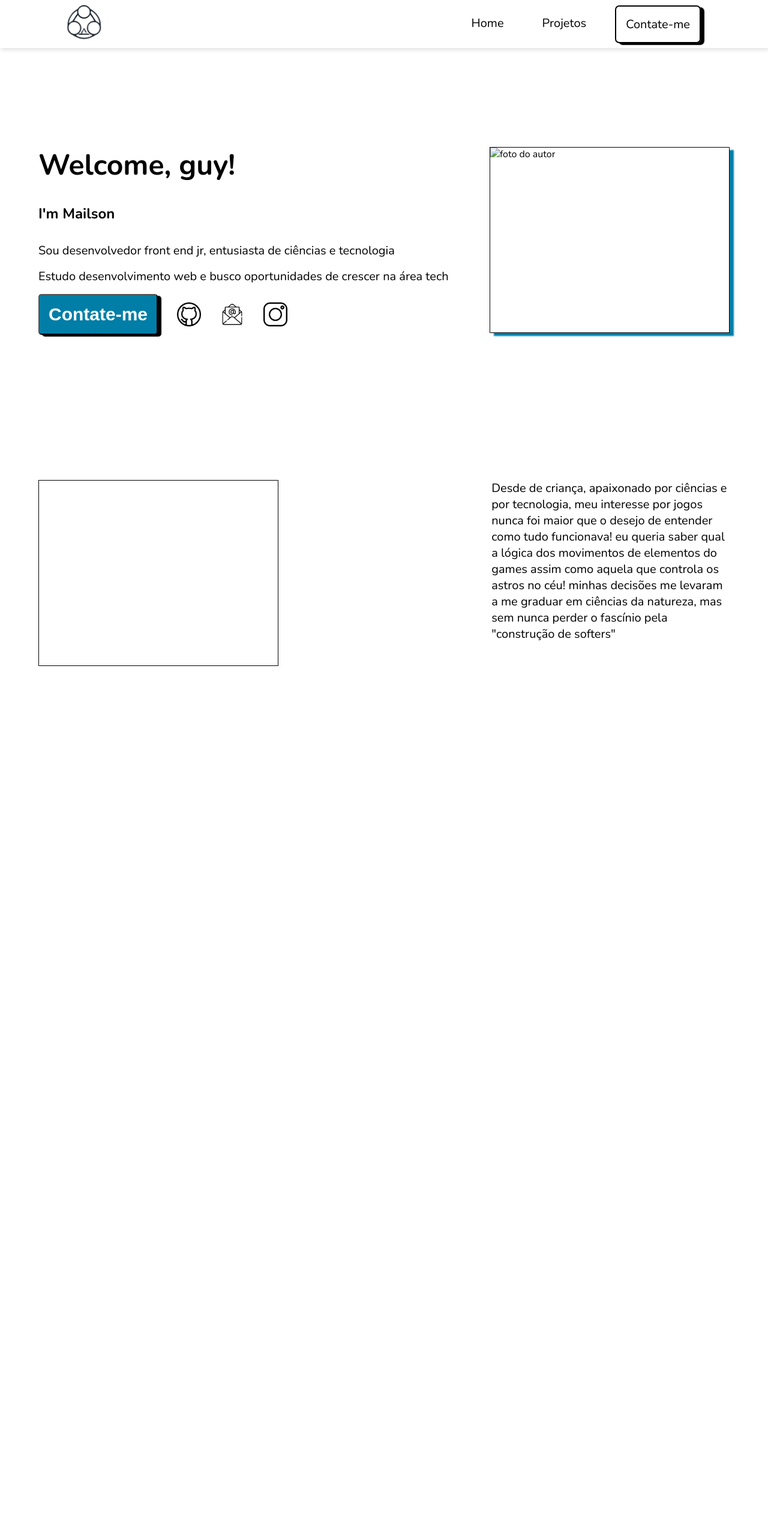
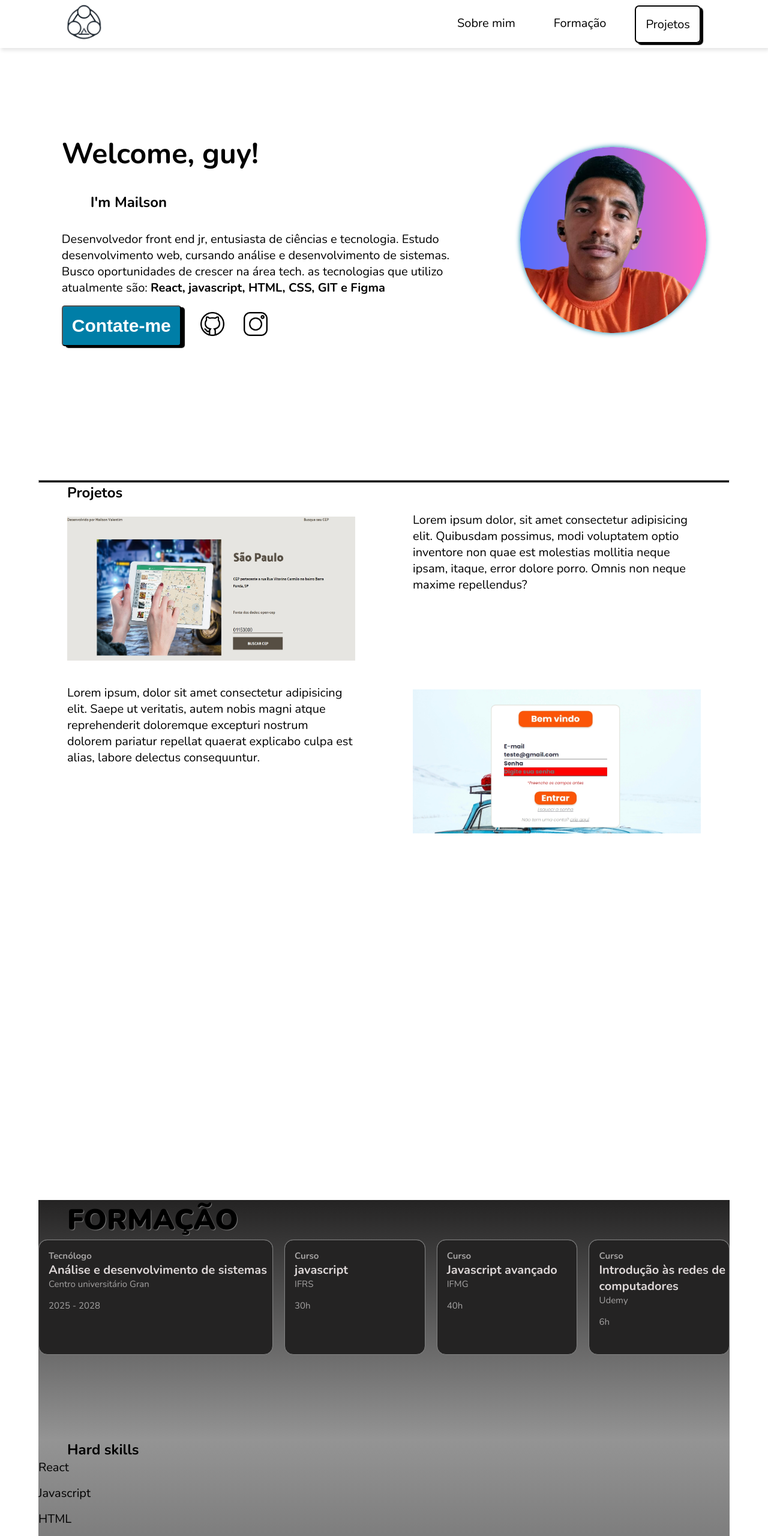
Before and after one commit to mailsonn/meuPortifolio, a plain HTML site: page index.html in a window 1280 px wide. Shown: the top 2560 px of the page at 60% size. Before the commit the page ends 1110 px from the top, so only its background shows below. Drawn offline with nearby package versions, Linux system fonts and the light colour scheme.

Commit message:
style: add de varias seções e estilos

```diff
--- a/css/style.css
+++ b/css/style.css
@@ -55,32 +55,45 @@ html, body{
 #contatButton{
     border: solid 2px black;
     border-radius:7px;
-    box-shadow: 6px 3px 1px black;
+    box-shadow: 4px 3px 1px black;
     transition: 0.5s;
+    cursor: pointer;
 }
 
 #contatButton:hover{
     box-shadow: none;
 }
 
+
+main{
+    margin: 0 5%;
+}
+
+
 /*section 1*/
 .hero{
     height: 100vh;
     display: flex;
-    justify-content: space-between;
+    justify-content: space-around;
     align-items: center;
 }
 
 .hero .decription{
-    margin-left: 5%;
+    max-width: 687px;
 }
 
-.hero .myPhoto{
-    margin-right: 5%;
-    width: 400px;
+.field-myPhoto{
+    width: 310px;
     height: 310px;
-    border: 1px solid black;
-    box-shadow: 7px 5px 2px #007ea7;
+    border-radius: 15px;
+    box-shadow: 0 0 9px #007ea7;
+    border-radius: 50%;
+}
+
+#photo{
+    border-radius: 50%;
+    max-width: 100%;
+    max-height: 100%;
 
 }
 
@@ -96,6 +109,7 @@ html, body{
 p{
     font-size: 20px;
     margin-bottom: 1rem;
+
 }
 
 .contat{
@@ -108,6 +122,8 @@ p{
     font-size: 30px;
     border-radius: 5px;
     box-shadow: 6px 3px 1px black;
+    transition: 0.5s;
+
     background-color: #007ea7;
     color: white;
     font-weight: 700;
@@ -116,7 +132,7 @@ p{
 
 #contatButton2:hover{
     box-shadow: none;
-    transition: 0.5s;
+
 }
 
 .socialMedia{
@@ -127,26 +143,96 @@ p{
 }
 
 /*section 2*/
- .about-me{
+
+ .projects{
+
+    height: 150vh;
+    width: 100%;
+}
+.line{
+    width: 100%;
+    height: 0.3rem;
+    background-color: black;
+}
+h2{
+    margin-left: 3rem;
+}
+
+
+.mini-Content{
+    height: 18rem;
     display: flex;
-    justify-content: space-between;
+    justify-content: space-around;
     align-items: center;
-    margin-left: 5%;
+}
+
+.imgProject{
+    width: 30rem;
+    height: 15rem;
 
 }
 
-.galery{
-    margin-right: 5%;
-    width: 400px;
-    height: 310px;
-    border: 1px solid black;
+.descriptionProject{
+    width: 30rem;
+    height: 15rem;
 
 }
 
-.textAbout{
-    margin-right: 5%;
-    width: 400px;
-    height: 310px;
+.formation{
+    height: 50vh;
+    width: 100%;
+   background-image: linear-gradient(to bottom, rgb(36, 35, 35), rgb(148, 148, 148));
+}
 
+.formation h2{
+    font-size: 48px;
+    text-transform: uppercase;
+    font-weight: 900;
+    display: inline;
+    text-shadow: 1px 1px 1px gray;
+}
 
+.fieldCourses{
+    display: flex;
+    justify-content: center;
+    gap: 1.2rem;
 }
+
+.fieldCourses .course{
+    width: 15rem;
+    height: 12rem;
+    border: 1px solid gray;
+    border-radius: 15px;
+    box-shadow: 0 0 1px gray;
+    background-color: rgb(36, 35, 35)
+}
+
+.organizacionContent{
+
+    margin-left: 1rem;
+    margin-top: 1rem;
+}
+
+.fieldCourses .course h3{
+    font-size: 15px;
+    color: rgb(165, 163, 163);
+}
+.fieldCourses .course .name{
+    font-size: 20px;
+    font-weight: 700;
+    color: rgb(221, 215, 215);
+}
+.fieldCourses .course p{
+    font-size: 15px;
+    color: rgb(165, 163, 163);
+}
+
+.fieldCourses .course:first-of-type{
+    width: 25rem;
+}
+
+footer{
+    height: 100vh;
+    width: 100%;
+    background-image: linear-gradient(to bottom, rgb(148, 148, 148), rgb(36, 35, 35));
+}
--- a/index.html
+++ b/index.html
@@ -13,9 +13,9 @@
 
             <div class="menu">
                 <ul>
-                    <li><a href="#">Home</a></li>
-                    <li><a href="#">Projetos</a></li>
-                    <li id="contatButton">Contate-me</li>
+                    <li><a href="#">Sobre mim</a></li>
+                    <li><a href="#">Formação</a></li>
+                    <li id="contatButton"> Projetos </li>
                 </ul>
             </div>
     </header>
@@ -27,58 +27,113 @@
                         <h1>Welcome, guy!</h1>
                         <h2>I'm Mailson</h2>
 
-                    <p>Sou desenvolvedor front end jr,
-                        entusiasta de ciências e tecnologia
-                    </p>
-                    <p>Estudo desenvolvimento web e busco
-                        oportunidades de crescer na área tech
-                    </p>
+                        <p>Desenvolvedor front end jr,
+                        entusiasta de ciências e tecnologia.
+                        Estudo desenvolvimento web, cursando análise
+                        e desenvolvimento de sistemas. Busco
+                        oportunidades de crescer na área tech.
+                        as tecnologias que utilizo atualmente são:
+                        <b>React, javascript, HTML, CSS, GIT e Figma</b>
 
                         <div class="contat">
                             <button id="contatButton2">Contate-me</button>
 
-                        <img class="socialMedia" src="icons/github-white.png" alt="">
-                        <img class="socialMedia" src="icons/gmail.png" alt="">
-                        <img class="socialMedia" src="icons/instagram2.png" alt="">
+                            <a href="https://github.com/mailsonn" target="_blank"><img class="socialMedia" src="icons/github-white.png" alt="icone do gitHub"></a>
+                            <a href="https://www.linkedin.com/in/mailson-valentim-1a1370298/" target="_blank"><img class="socialMedia" src="icons/instagram2.png" alt="icone do likedin"></a>
                         </div>
                     </div>
 
                 </div>
 
-            <div class="myPhoto">
-                <img src="" alt="foto do autor">
+                <div class="field-myPhoto">
+                    <img id="photo" src="./images/perfil.png" alt="foto do autor">
+
                 </div>
 
 
         </section>
 
-        <section class="about-me">
-            <div class="galery">
+        <section class="projects">
+            <hr class="line">
+            <h2>Projetos</h2>
+
+                <div class="mini-Content">
+                    <img class="imgProject" src="./images/projeto API - cep.jpeg" alt="um site que busca as informações de uma cidade pelo cep">
+                    <p class="descriptionProject">
+                        Lorem ipsum dolor, sit amet consectetur adipisicing elit. Quibusdam possimus, modi voluptatem optio inventore non quae est molestias mollitia neque ipsam, itaque, error dolore porro. Omnis non neque maxime repellendus?
+
+                    </p>
 
                 </div>
-            <div class="textAbout">
-                <p>Desde de criança, apaixonado por ciências e por tecnologia,
-                    meu interesse por jogos nunca foi maior que o desejo de entender
-                    como tudo funcionava! eu queria saber qual a lógica dos movimentos
-                    de elementos do games assim como aquela que controla os astros no céu!
-                    minhas decisões me levaram a me graduar em ciências da natureza, mas
-                    sem nunca perder o fascínio pela "construção de softers"
+            </div>
+                <div class="mini-Content">
+                    <p class="descriptionProject">
+                        Lorem ipsum, dolor sit amet consectetur adipisicing elit. Saepe ut veritatis, autem nobis magni atque reprehenderit doloremque excepturi nostrum dolorem pariatur repellat quaerat explicabo culpa est alias, labore delectus consequuntur.
                     </p>
+                    <img class="imgProject" src="./images/project-validation.jpeg" alt="um site que valida as informções antes de enviar">
+
+                </div>
+
             </div>
 
         </section>
 
-        <section class="projects">
+        <section class="formation">
+            <h2>formação</h2>
+            <div class="fieldCourses"> <!--Apenas o container para os cursos-->
+                <div class="course">
+                    <div class="organizacionContent"> <!--margen para o conteúdo-->
+                        <h3>Tecnólogo</h3>
+                        <span class="name">Análise e desenvolvimento de sistemas</span>
+                        <p class="descriptName"> Centro universitário Gran</p>
+                        <p>2025 - 2028</p>
+                    </div>
+                </div>
+                <div class="course">
+                    <div class="organizacionContent">
+                        <h3>Curso</h3>
+                        <span class="name">javascript</span>
+                        <p class="descriptName"> IFRS</p>
+                        <p>30h</p>
+                    </div>
+                </div>
+                <div class="course">
+                    <div class="organizacionContent">
+                        <h3>Curso</h3>
+                        <span class="name">Javascript avançado</span>
+                        <p class="descriptName"> IFMG</p>
+                        <p>40h</p>
+                    </div>
 
+                </div>
+                <div class="course">
+                    <div class="organizacionContent">
+                        <h3>Curso</h3>
+                        <span class="name">Introdução às redes de computadores</span>
+                        <p class="descriptName"> Udemy</p>
+                        <p>6h</p>
+                    </div>
+                </div>
+            </div>
         </section>
-    </main>
 
         <footer>
 
+                <h2>Hard skills</h2>
+                <p>React</p>
+                <p>Javascript</p>
+                <p>HTML</p>
+                <p>CSS</p>
+                <p>GIT</p>
+                <p>Figma</p>
+
         </footer>
+    </main>
 
 
-    </div>
+
+
+
 
 </body>
 </html>
```
Also changed, not shown: images/perfil.png (added), images/project-validation.jpeg (added), images/projeto API - cep.jpeg (added). Lines whose indentation alone changed are shown as unchanged.
